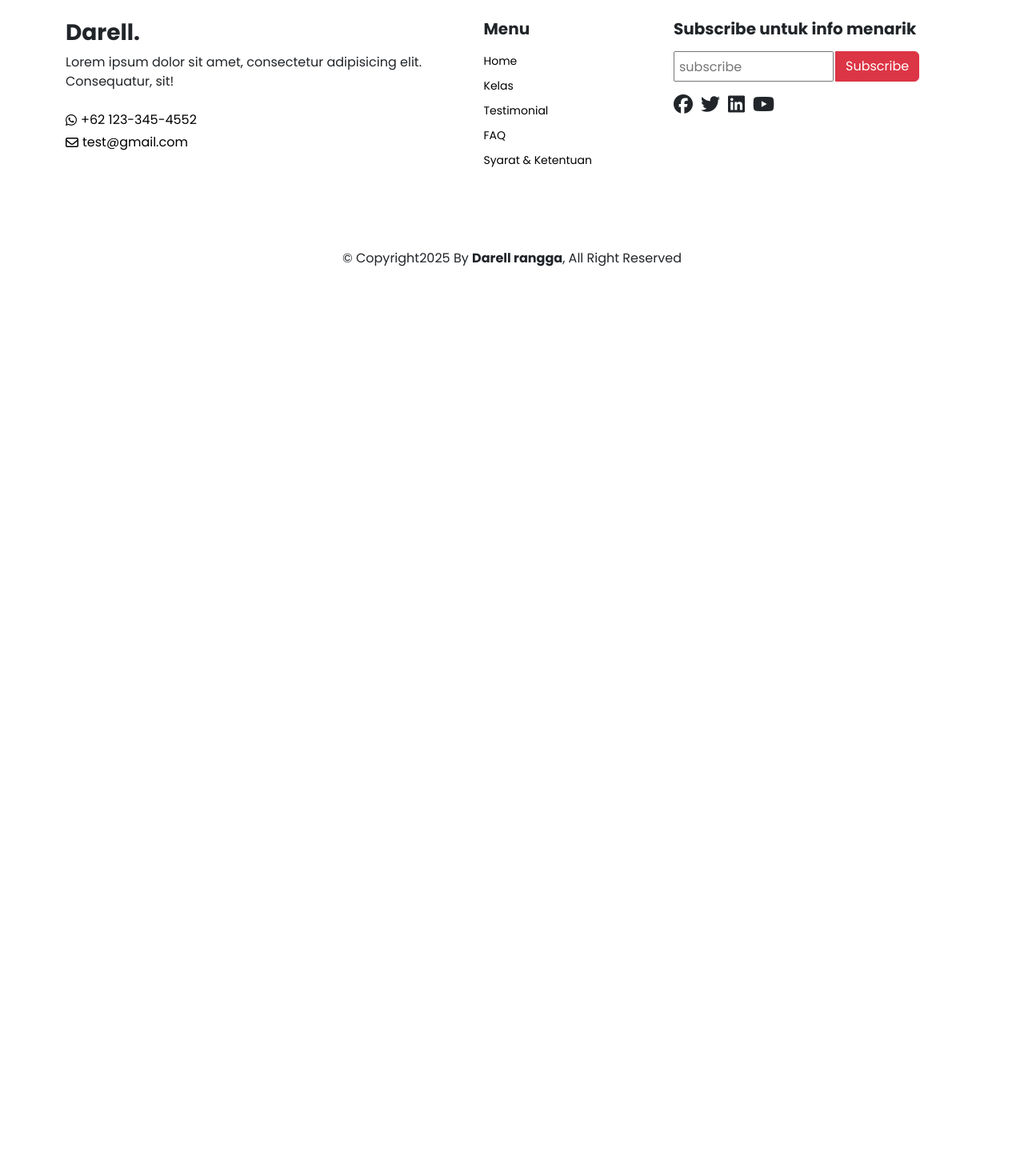
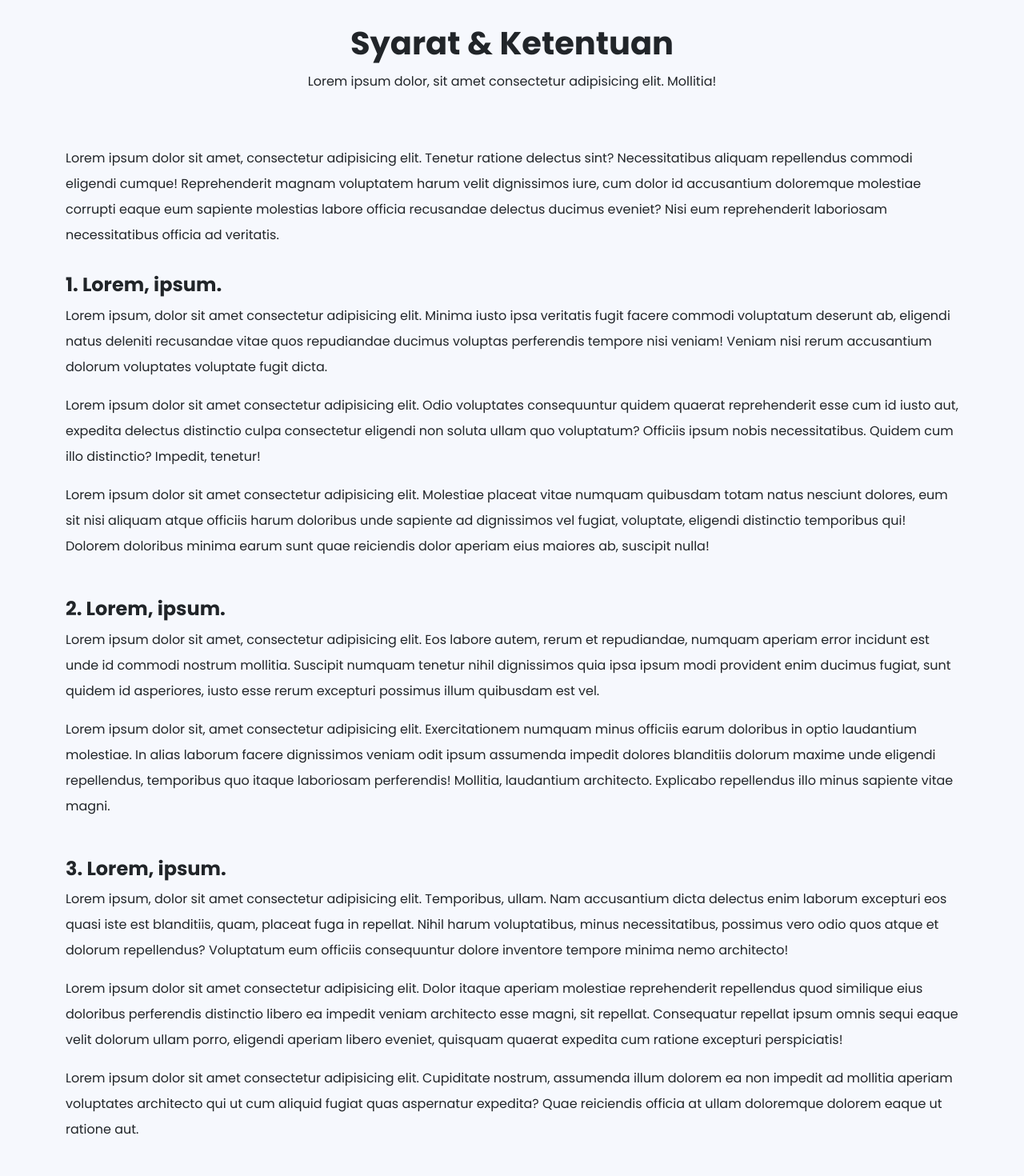
Before and after one commit to Rangga11268/CoursesRel, a React (Vite) app: page /Syarat in a window 1280 px wide. Shown: the part 120-1590 px from the top of the page at 80% size. Before the commit the page ends 800 px from the top, so only its background shows below. Built offline with nearby package versions, Linux system fonts and the light colour scheme.

Commit message:
Add styles for SyaratPage and enhance layout with additional content

```diff
--- a/src/pages/SyaratPage.jsx
+++ b/src/pages/SyaratPage.jsx
@@ -4,7 +4,7 @@ import FaqComponent from "../components/FaqComponent";
 export default function SyaratPage() {
   return (
     <div className="syarat-page">
-      <div className="syarat-ketentuan">
+      <div className="syarat-ketentuan min-vh-100">
         <Container>
           <Row>
             <Col>
@@ -15,8 +15,102 @@ export default function SyaratPage() {
               </p>
             </Col>
           </Row>
+          <Row className="pt-5">
+            <Col>
+              <p>
+                Lorem ipsum dolor sit amet, consectetur adipisicing elit.
+                Tenetur ratione delectus sint? Necessitatibus aliquam
+                repellendus commodi eligendi cumque! Reprehenderit magnam
+                voluptatem harum velit dignissimos iure, cum dolor id
+                accusantium doloremque molestiae corrupti eaque eum sapiente
+                molestias labore officia recusandae delectus ducimus eveniet?
+                Nisi eum reprehenderit laboriosam necessitatibus officia ad
+                veritatis.
+              </p>
+            </Col>
+          </Row>
+          <Row className="py-3">
+            <Col>
+              <h4 className="fw-bold">1. Lorem, ipsum.</h4>
+              <p>
+                Lorem ipsum, dolor sit amet consectetur adipisicing elit. Minima
+                iusto ipsa veritatis fugit facere commodi voluptatum deserunt
+                ab, eligendi natus deleniti recusandae vitae quos repudiandae
+                ducimus voluptas perferendis tempore nisi veniam! Veniam nisi
+                rerum accusantium dolorum voluptates voluptate fugit dicta.
+              </p>
+              <p>
+                Lorem ipsum dolor sit amet consectetur adipisicing elit. Odio
+                voluptates consequuntur quidem quaerat reprehenderit esse cum id
+                iusto aut, expedita delectus distinctio culpa consectetur
+                eligendi non soluta ullam quo voluptatum? Officiis ipsum nobis
+                necessitatibus. Quidem cum illo distinctio? Impedit, tenetur!
+              </p>
+              <p>
+                Lorem ipsum dolor sit amet consectetur adipisicing elit.
+                Molestiae placeat vitae numquam quibusdam totam natus nesciunt
+                dolores, eum sit nisi aliquam atque officiis harum doloribus
+                unde sapiente ad dignissimos vel fugiat, voluptate, eligendi
+                distinctio temporibus qui! Dolorem doloribus minima earum sunt
+                quae reiciendis dolor aperiam eius maiores ab, suscipit nulla!
+              </p>
+            </Col>
+          </Row>
+          <Row className="py-3">
+            <Col>
+              <h4 className="fw-bold">2. Lorem, ipsum.</h4>
+              <p>
+                Lorem ipsum dolor sit amet, consectetur adipisicing elit. Eos
+                labore autem, rerum et repudiandae, numquam aperiam error
+                incidunt est unde id commodi nostrum mollitia. Suscipit numquam
+                tenetur nihil dignissimos quia ipsa ipsum modi provident enim
+                ducimus fugiat, sunt quidem id asperiores, iusto esse rerum
+                excepturi possimus illum quibusdam est vel.
+              </p>
+              <p>
+                Lorem ipsum dolor sit, amet consectetur adipisicing elit.
+                Exercitationem numquam minus officiis earum doloribus in optio
+                laudantium molestiae. In alias laborum facere dignissimos veniam
+                odit ipsum assumenda impedit dolores blanditiis dolorum maxime
+                unde eligendi repellendus, temporibus quo itaque laboriosam
+                perferendis! Mollitia, laudantium architecto. Explicabo
+                repellendus illo minus sapiente vitae magni.
+              </p>
+            </Col>
+          </Row>
+          <Row className="py-3">
+            <Col>
+              <h4 className="fw-bold">3. Lorem, ipsum.</h4>
+              <p>
+                Lorem ipsum, dolor sit amet consectetur adipisicing elit.
+                Temporibus, ullam. Nam accusantium dicta delectus enim laborum
+                excepturi eos quasi iste est blanditiis, quam, placeat fuga in
+                repellat. Nihil harum voluptatibus, minus necessitatibus,
+                possimus vero odio quos atque et dolorum repellendus? Voluptatum
+                eum officiis consequuntur dolore inventore tempore minima nemo
+                architecto!
+              </p>
+              <p>
+                Lorem ipsum dolor sit amet consectetur adipisicing elit. Dolor
+                itaque aperiam molestiae reprehenderit repellendus quod
+                similique eius doloribus perferendis distinctio libero ea
+                impedit veniam architecto esse magni, sit repellat. Consequatur
+                repellat ipsum omnis sequi eaque velit dolorum ullam porro,
+                eligendi aperiam libero eveniet, quisquam quaerat expedita cum
+                ratione excepturi perspiciatis!
+              </p>
+              <p>
+                Lorem ipsum dolor sit amet consectetur adipisicing elit.
+                Cupiditate nostrum, assumenda illum dolorem ea non impedit ad
+                mollitia aperiam voluptates architecto qui ut cum aliquid fugiat
+                quas aspernatur expedita? Quae reiciendis officia at ullam
+                doloremque dolorem eaque ut ratione aut.
+              </p>
+            </Col>
+          </Row>
         </Container>
       </div>
+      <FaqComponent />
     </div>
   );
 }
```
Also changed, not shown: src/dist/css/main.css.
